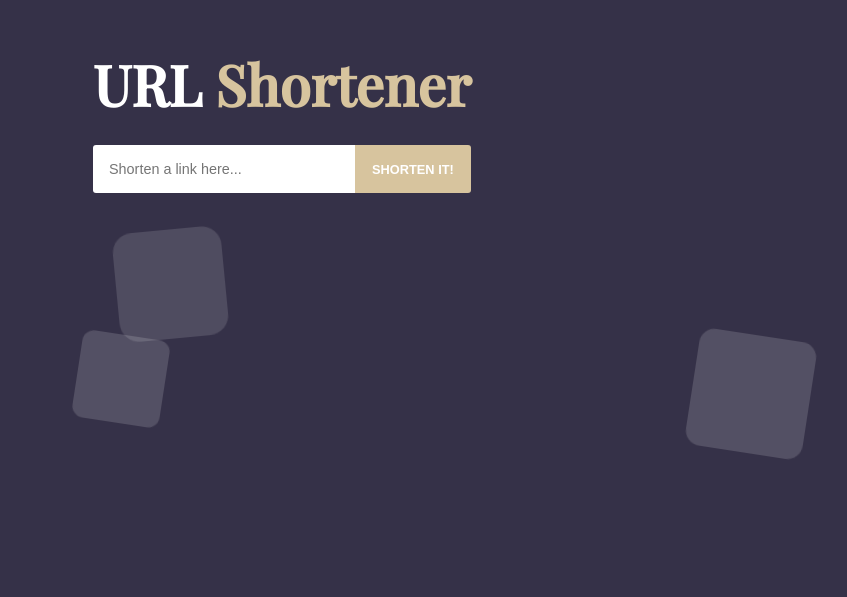
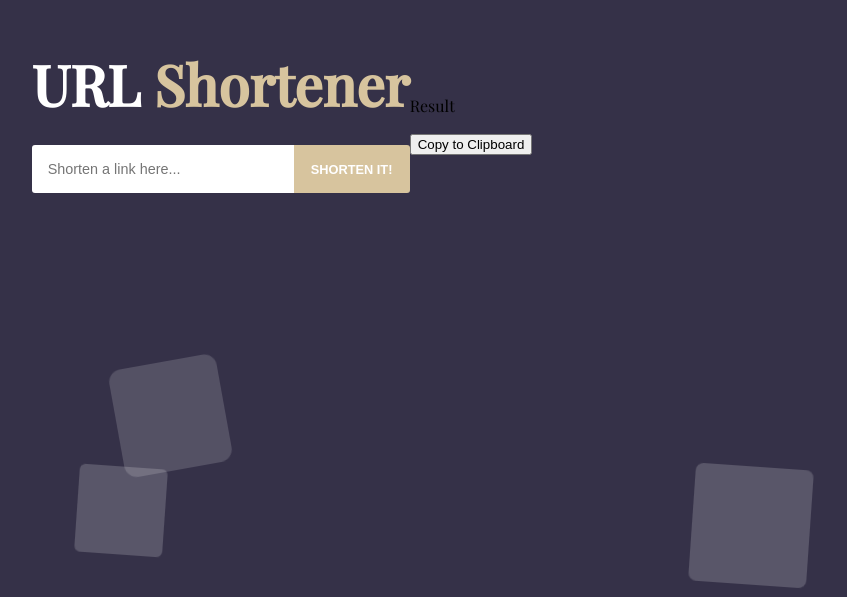
Before and after one commit to TheNewC0der-24/URLx, a React (Create React App) app: page / in a window 1280 px wide. Shown: the part 203-800 px from the top of the page, without its empty margins (358-1205 px from the left). Built offline with nearby package versions, Linux system fonts and the light colour scheme.

Commit message:
import result component

```diff
--- a/src/App.js
+++ b/src/App.js
@@ -2,12 +2,14 @@ import React from 'react';
 import './App.css';
 import InputShortener from './InputShortener';
 import BackgroundAnimate from './BackgroundAnimate';
+import Result from './Result';
 
 function App() {
   return (
     <div className='container'>
       <InputShortener />
       <BackgroundAnimate />
+      <Result />
     </div>
   );
 }
```
